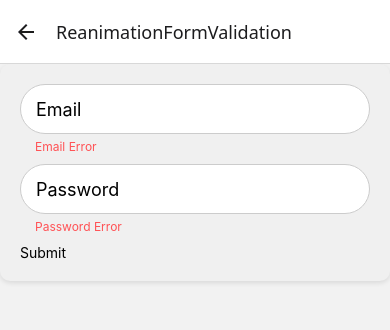
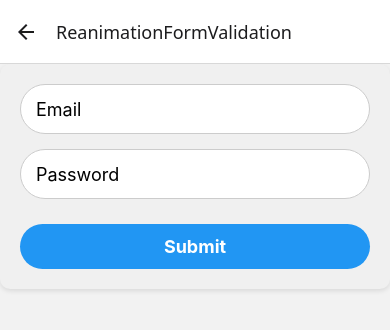
Before and after one commit to PrashantMaurya252/react-native-cli, a React Native app: screen /ReanimationFormValidation in a window 390 px wide. Shown: the top 330 px of the page. Built offline with nearby package versions, Linux system fonts and the light colour scheme.

Commit message:
form validation completed

```diff
--- a/src/screens/reanimated/ReanimationFormValidation.tsx
+++ b/src/screens/reanimated/ReanimationFormValidation.tsx
@@ -1,41 +1,222 @@
+import {useState} from 'react';
 import {Pressable, StyleSheet, Text, TextInput, View} from 'react-native';
-import Animated from 'react-native-reanimated';
+import Animated, {
+  useAnimatedStyle,
+  useSharedValue,
+  withSequence,
+  withSpring,
+  withTiming,
+} from 'react-native-reanimated';
 
 const ReanimationFormValidation: React.FC = () => {
+  const [email, setEmail] = useState('');
+  const [password, setPassword] = useState('');
+  const [emailError, setEmailError] = useState('');
+  const [passwordError, setPasswordError] = useState('');
+
+  const emailShake = useSharedValue(0);
+  const passwordShake = useSharedValue(0);
+  const emailCheckMark = useSharedValue(0);
+  const passwordCheckMark = useSharedValue(0);
+  const emailErrorHeight = useSharedValue(0);
+  const passwordErrorHeight = useSharedValue(0);
+
+  const validateEmail = (text: string) => {
+    const emailRegex = /^[^@]+@[^@]+\.[^@]+$/;
+    if (!text) {
+      setEmailError('Email is required');
+      return false;
+    } else {
+      setEmailError('Invalid Email Format');
+      return false;
+    }
+
+    setEmailError('');
+    return true;
+  };
+
+  const validatePassword = (text: string) => {
+    if (!text) {
+      setPasswordError('Password is required');
+      return false;
+    } else if (text.length < 6) {
+      setPasswordError('Password must be atleast 6 characters long');
+      return;
+    }
+
+    setPasswordError('');
+    return true;
+  };
+
+  const handleEmailChange = (text: string) => {
+    setEmail(text);
+    // validate the email
+
+    const isValidEmail = validateEmail(text);
+    emailCheckMark.value = withSpring(isValidEmail ? 1 : 0);
+    if (!isValidEmail) {
+      emailShake.value = withSequence(
+        withTiming(-10, {duration: 50}),
+        withTiming(10, {duration: 100}),
+        withTiming(0, {duration: 50}),
+      );
+      emailErrorHeight.value = withSpring(20);
+    } else {
+      emailErrorHeight.value = withSpring(0);
+    }
+  };
+
+  const handlePasswordChange = (text: string) => {
+    setPassword(text);
+
+    // validate password
+
+    const isValidPassword = validatePassword(text);
+    passwordCheckMark.value = withSpring(isValidPassword ? 1 : 0);
+
+    if (!isValidPassword) {
+      passwordShake.value = withSequence(
+        withTiming(-10, {duration: 50}),
+        withTiming(10, {duration: 100}),
+        withTiming(0, {duration: 50}),
+      );
+      passwordErrorHeight.value = withSpring(20);
+    } else {
+      passwordErrorHeight.value = withSpring(0);
+    }
+  };
+
+  const onSubmit = (email: string, password: string) => {};
+
+  const handleFormSubmit = () => {
+    const isValidEmail = validateEmail(email);
+    const isValidPassword = validatePassword(password);
+
+    if (isValidEmail && isValidPassword) {
+      // apiCall
+      onSubmit(email, password);
+    } else {
+      if (!isValidEmail) {
+        emailShake.value = withSequence(
+          withTiming(-10, {duration: 50}),
+          withTiming(10, {duration: 100}),
+          withTiming(0, {duration: 50}),
+        );
+        emailErrorHeight.value = withSpring(20);
+      }
+
+      if (!isValidPassword) {
+        passwordShake.value = withSequence(
+          withTiming(-10, {duration: 50}),
+          withTiming(10, {duration: 100}),
+          withTiming(0, {duration: 50}),
+        );
+        passwordErrorHeight.value = withSpring(20);
+      }
+    }
+  };
+
+  const emailAnimationStyle = useAnimatedStyle(() => ({
+    transform: [
+      {
+        translateX: emailShake.value,
+      },
+    ],
+  }));
+
+  const passwordAnimationStyle = useAnimatedStyle(() => ({
+    transform: [
+      {
+        translateX: passwordShake.value,
+      },
+    ],
+  }));
+
+  const emailCheckMarkStyle = useAnimatedStyle(() => ({
+    opacity: emailCheckMark.value,
+    transform: [
+      {
+        scale: emailCheckMark.value,
+      },
+      {
+        rotate: `${emailCheckMark.value * 360}deg`,
+      },
+    ],
+  }));
+
+  const passwordCheckMarkStyle = useAnimatedStyle(() => ({
+    opacity: passwordCheckMark.value,
+    transform: [
+      {
+        scale: passwordCheckMark.value,
+      },
+      {
+        rotate: `${passwordCheckMark.value * 360}deg`,
+      },
+    ],
+  }));
+
+  const emailErrorStyle = useAnimatedStyle(() => ({
+    height: emailErrorHeight.value,
+    opacity: emailErrorHeight.value === 0 ? 0 : 1,
+    transform: [
+      {
+        translateX: withSpring(emailErrorHeight.value / 2),
+      },
+    ],
+  }));
+
+  const passwordErrorStyle = useAnimatedStyle(() => ({
+    height: passwordErrorHeight.value,
+    opacity: passwordErrorHeight.value === 0 ? 0 : 1,
+    transform: [
+      {
+        translateX: withSpring(passwordErrorHeight.value / 2),
+      },
+    ],
+  }));
   return (
     <View style={styles.container}>
-      <Animated.View style={[styles.inputContainer]}>
+      <Animated.View style={[styles.inputContainer, emailAnimationStyle]}>
         <TextInput
           style={styles.inputComp}
           placeholder="Email"
           keyboardType="email-address"
           autoCapitalize="none"
+          value={email}
+          onChangeText={handleEmailChange}
         />
 
-        <Animated.View style={[styles.checkMark]}>
+        <Animated.View style={[styles.checkMark, emailCheckMarkStyle]}>
           <Text style={styles.checkMarkText}></Text>
         </Animated.View>
       </Animated.View>
 
-      <Animated.Text style={[styles.errorText]}>Email Error</Animated.Text>
+      <Animated.Text style={[styles.errorText, emailErrorStyle]}>
+        {emailError}
+      </Animated.Text>
 
-      <Animated.View style={[styles.inputContainer]}>
+      <Animated.View style={[styles.inputContainer, passwordAnimationStyle]}>
         <TextInput
           style={styles.inputComp}
           placeholder="Password"
           autoCapitalize="none"
           secureTextEntry
+          value={password}
+          onChangeText={handlePasswordChange}
         />
 
-        <Animated.View style={[styles.checkMark]}>
+        <Animated.View style={[styles.checkMark, passwordCheckMarkStyle]}>
           <Text style={styles.checkMarkText}></Text>
         </Animated.View>
       </Animated.View>
 
-      <Animated.Text style={[styles.errorText]}>Password Error</Animated.Text>
+      <Animated.Text style={[styles.errorText, passwordErrorStyle]}>
+        {passwordError}
+      </Animated.Text>
 
-      <Pressable>
-        <Text>Submit</Text>
+      <Pressable style={styles.submitButton} onPress={handleFormSubmit}>
+        <Text style={styles.submitButtonText}>Submit</Text>
       </Pressable>
     </View>
   );
@@ -96,6 +277,18 @@ const styles = StyleSheet.create({
     marginBottom: 10,
     paddingHorizontal: 15,
   },
+  submitButton: {
+    backgroundColor: '#2196f3',
+    paddingVertical: 12,
+    borderRadius: 24,
+    alignItems: 'center',
+    marginTop: 10,
+  },
+  submitButtonText: {
+    color: '#fff',
+    fontWeight: 'bold',
+    fontSize: 18,
+  },
 });
 
 export default ReanimationFormValidation;
```
